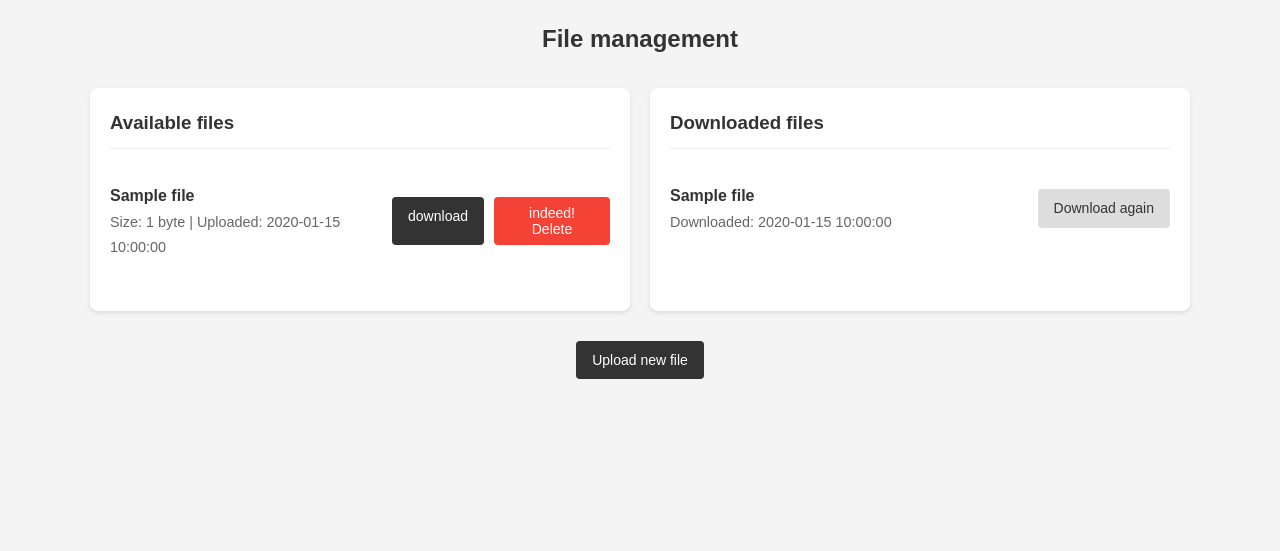
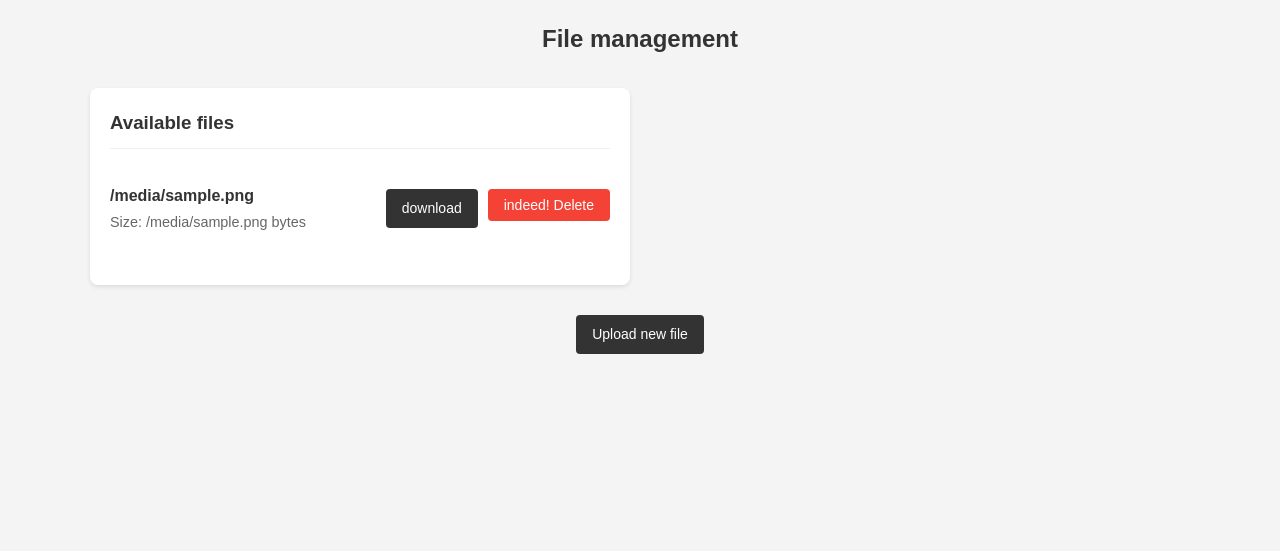
Before and after one commit to harutoyume/dfs_web_server, a Flask app: template app/templates/files.html in a window 1280 px wide. Shown: the part 84-635 px from the top of the page. Run offline with Flask 3, Linux system fonts and the light colour scheme; a user stored in the database is signed in; tables that the repository leaves empty hold one stand-in row (values such as "Sample post"); the template is opened without the code that fills it: most values are stand-ins (such as "Sample title", 1, 10 or a date in 2020).

Commit message:
Removed "Downloaded files" section. Added more logging. Set up file upload/download. Setup database file entry. Removed "UserFiles" model due to redundancy.

```diff
--- a/app/routes.py
+++ b/app/routes.py
@@ -13,7 +13,7 @@ from config import Config
 from app.services.storage_service import StorageService
 from app.services.metadata_service import MetadataService
 from app.services.form_service import RegisterForm, LoginForm
-from app.services.db_models import User
+from app.services.db_models import User, File
 from app.services import db_service
 
 # Create application
@@ -34,10 +34,6 @@ os.makedirs(app.config['UPLOAD_FOLDER'], exist_ok=True)
 login_manager = LoginManager()
 login_manager.init_app(app)
 
-# In-memory store for available files (in a real app, this would be a database)
-available_files = []
-downloaded_files = []
-
 # Setup user loader to to reload the user object from the user ID stored in the session
 @login_manager.user_loader
 def load_user(user_id):
@@ -47,11 +43,6 @@ def load_user(user_id):
 
 @app.route('/')
 def index():
-    db_session = db_service.create_session()
-
-    if current_user.is_authenticated:
-        print("Found authorized user!")
-
     return render_template('index.html')
 
 
@@ -64,6 +55,7 @@ def login():
         user = db_session.query(User).filter(User.email == form.email.data).first()
 
         if user and user.check_password(form.password.data):
+            logger.info(f'User: "{user.username}"(id={user.id})\t->\tlogin')
             login_user(user, remember=form.remember_me.data)
             return redirect('/')
 
@@ -76,6 +68,7 @@ def login():
 @app.route('/logout')
 @login_required
 def logout():
+    logger.info(f'User: "{current_user.username}"(id={current_user.id})\t->\tlogout')
     logout_user()
     return redirect('/')
 
@@ -101,6 +94,8 @@ def register():
         db_session.add(user)
         db_session.commit()
 
+        logger.info(f'User: "{user.username}"\t->\tregister')
+
         return redirect('/login')
 
     return render_template('register.html', form=form)
@@ -109,9 +104,11 @@ def register():
 @app.route('/files')
 @login_required
 def files():
-    return render_template('files.html',
-                           available_files=available_files,
-                           downloaded_files=downloaded_files)
+    db_session = db_service.create_session()
+    available_files = db_session.query(File).filter(File.user_id == current_user.id)
+
+    logging.info(f'User: "{current_user.username}"(id={current_user.id})\t->\tfiles')
+    return render_template('files.html', available_files=available_files)
 
 
 @app.route('/upload', methods=['GET', 'POST'])
@@ -132,20 +129,28 @@ def upload():
             file_path = os.path.join(current_app.config['UPLOAD_FOLDER'], filename)
             file.save(file_path)
 
+            logger.info(f'User: "{current_user.username}"(id={current_user.id})\t->\tupload\t->\t"{filename}"')
+
             try:
                 # Upload file to Meta Data server
-                chunk_size = request.form.get('chunkSize', '400')
                 metadata_service = MetadataService(current_app.config['METADATA_SERVER_URL'])
 
-                response = metadata_service.upload_file(file_path, chunk_size)
+                # Get response from metadata
+                response = metadata_service.upload_file(file_path)
 
-                file_info = {
-                    'id': response.get('fileUUID'),
-                    'name': filename,
-                    'size': os.path.getsize(file_path),
-                    'uploaded_at': response.get('uploadedAt', 'now')
-                }
-                available_files.append(file_info)
+                # Make db session and make File instance
+                db_session = db_service.create_session()
+                file = File(
+                    filename=filename,
+                    filesize=response['fileSizeBytes'],
+                    fileUUID=response['fileUUID'],
+                    user_id=current_user.id
+                )
+
+                # Connect file with current user and add it in db
+                # current_user.file.append(file)
+                db_session.add(file)
+                db_session.commit()
 
                 # Remove temporary file
                 os.remove(file_path)
@@ -153,7 +158,7 @@ def upload():
                 flash(f'File {filename} uploaded successfully')
                 logger.info(f"File uploaded: {filename}")
 
-                return redirect(url_for('main.files'))
+                return redirect(url_for('files'))
             except Exception as e:
                 flash(f'Error: {str(e)}')
                 logger.error(f"Upload error: {str(e)}")
@@ -170,9 +175,15 @@ def download(file_id: int):
     try:
         # Get file metadata and chunks from Metadata server
         metadata_service = MetadataService(current_app.config['METADATA_SERVER_URL'])
-        file_info = metadata_service.get_file_chunks(file_id)
 
-        filename = file_info.get('filename')
+        db_session = db_service.create_session()
+        file_data = db_session.query(File).filter(File.id == file_id).first()
+        file_uuid = file_data.fileUUID
+        filename = file_data.filename
+
+        logger.info(f'User: "{current_user.username}"(id={current_user.id})\t->\tdownload\t->\t"{filename}"(id={file_data.id})')
+
+        file_info = metadata_service.get_file_chunks(file_uuid)
 
         # Create temp file for assembled result
         temp_dir = tempfile.mkdtemp()
@@ -180,15 +191,7 @@ def download(file_id: int):
 
         # Download and assemble chunks
         storage_service = StorageService()
-        storage_service.download_and_assemble_file(file_id, file_info, output_path)
-
-        # Add to downloaded files list
-        if not any(f['id'] == file_id for f in downloaded_files):
-            downloaded_files.append({
-                'id': file_id,
-                'name': filename,
-                'downloaded_at': 'now'  # In a real app, use datetime
-            })
+        storage_service.download_and_assemble_file(file_uuid, file_info, output_path)
 
         logger.info(f"File downloaded: {filename}")
 
@@ -197,7 +200,7 @@ def download(file_id: int):
     except Exception as e:
         flash(f'Error downloading file: {str(e)}')
         logger.error(f"Download error: {str(e)}")
-        return redirect(url_for('main.files'))
+        return redirect(url_for('files'))
 
 # ну такого бэк пока не могёт
 # @main.route('/delete/<file_id>', methods=['POST'])
--- a/app/services/db_service.py
+++ b/app/services/db_service.py
@@ -10,6 +10,9 @@ import logging
 # Import project files
 from config import Config
 
+
+# Setup logger
+logger = logging.getLogger(__name__)
 
 # Base class for declarative class definitions
 SqlAlchemyBase = dec.declarative_base()
@@ -33,14 +36,14 @@ def global_init():
 
     # Create connection string for PostgreSQL
     conn_str = f'postgresql://{user}:{password}@{host}:{port}/{name}'
-    print(f"Connecting to database on address {conn_str}")
+    logger.info(f"Connecting to database on address {conn_str}")
 
     # Create database engine with the connection string
     engine = sa.create_engine(conn_str, echo=False)
     # Create session factory bound to the engine
     __factory = orm.sessionmaker(bind=engine)
 
-    from app.services.db_models import User, File, UserFiles
+    from app.services.db_models import User, File
     # Create all tables in the database that inherit from SqlAlchemyBase
     SqlAlchemyBase.metadata.create_all(engine)
 
--- a/app/services/storage_service.py
+++ b/app/services/storage_service.py
@@ -15,6 +15,8 @@ class StorageService:
         chunk_uuid = chunk_info["chunkUUID"]
         chunk_index = chunk_info["chunkIndex"]
         hosts = chunk_info["hosts"]
+
+        logger.info(f'Trying to download chunk: {self.file_uuid=}, {chunk_uuid=}, {chunk_index=}, {hosts=}')
 
         # Try each host until successful
         for host_info in hosts:
--- a/app/templates/files.html
+++ b/app/templates/files.html
@@ -14,10 +14,9 @@
                     {% for file in available_files %}
                         <li class="file-item">
                             <div class="file-info">
-                                <span class="file-name">{{ file.name }}</span>
+                                <span class="file-name">{{ file.filename }}</span>
                                 <span class="file-details">
-                                    Size: {{ file.size }} byte |
-                                    Uploaded: {{ file.uploaded_at }}
+                                    Size: {{ file.filesize }} bytes
                                 </span>
                             </div>
                             <div class="file-actions">
@@ -33,29 +32,6 @@
                 <p class="no-files">no available files</p>
             {% endif %}
         </div>
-
-        <div class="file-section">
-            <h3>Downloaded files</h3>
-            {% if downloaded_files %}
-                <ul class="file-list">
-                    {% for file in downloaded_files %}
-                        <li class="file-item">
-                            <div class="file-info">
-                                <span class="file-name">{{ file.name }}</span>
-                                <span class="file-details">
-                                    Downloaded: {{ file.downloaded_at }}
-                                </span>
-                            </div>
-                            <div class="file-actions">
-                                <a href="{{ url_for('download', file_id=file.id) }}" class="button">Download again</a>
-                            </div>
-                        </li>
-                    {% endfor %}
-                </ul>
-            {% else %}
-                <p class="no-files">no downloaded files</p>
-            {% endif %}
-        </div>
     </div>
 
     <div class="upload-action">
```
Also changed, not shown: app/services/db_models.py (+5 -8 lines), app/services/metadata_service.py (+24 -5 lines).
